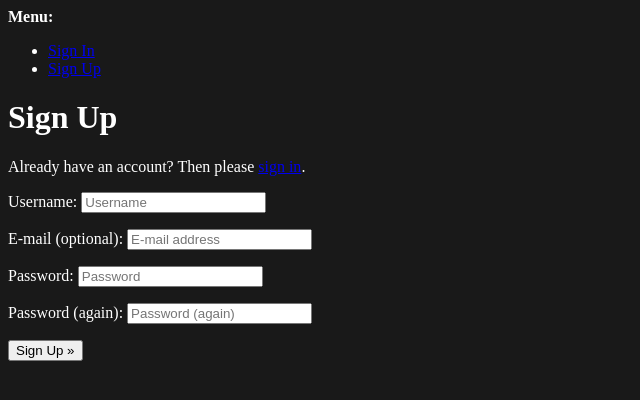
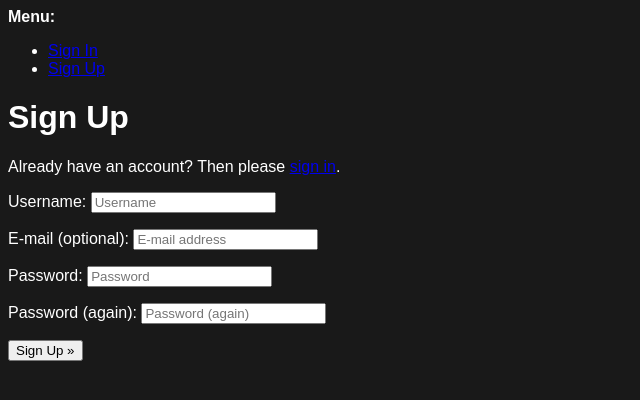
Before and after one commit to agostin-afk/projeto_hackathon, a Django app: page /accounts/signup/ in a window 1280 px wide. Shown: the top 400 px of the page, without its empty margins (0-640 px from the left). Run offline with Django 4.2, Linux system fonts and the light colour scheme.

Commit message:
criação de uma div para facilitar

```diff
--- a/static/css/estilo.css
+++ b/static/css/estilo.css
@@ -1,4 +1,9 @@
 body{
     color:#ffffff;
     background-color: rgb(25,25,25);
+
 }
+.conteudo{
+    margin: auto;
+    font-family: Arial, Helvetica, sans-serif;
+}
--- a/templates/account/base.html
+++ b/templates/account/base.html
@@ -11,8 +11,9 @@
     <link rel="stylesheet" type="text/css" href="{% static 'css/estilo.css' %}">
   </head>
   <body>
+
+    <div class="conteudo">
       {% block body %}
-
       {% if messages %}
       <div>
         <strong>{% trans "Messages:" %}</strong>
@@ -23,7 +24,6 @@
         </ul>
       </div>
       {% endif %}
-
       <div>
         <strong>{% trans "Menu:" %}</strong>
         <ul>
@@ -41,5 +41,6 @@
       {% endblock %}
       {% block extra_body %}
       {% endblock %}
+    </div>
   </body>
 </html>
--- a/templates/account/login.html
+++ b/templates/account/login.html
@@ -6,10 +6,10 @@
 {% block head_title %}{% trans "Sign In" %}{% endblock %}
 
 {% block content %}
+
 <h1>{% trans "Sign In" %}</h1>
 
 {% get_providers as socialaccount_providers %}
-
 {% if socialaccount_providers %}
 <p>{% blocktrans with site.name as site_name %}Please sign in with one
 of your existing third party accounts. Or, <a href="{{ signup_url }}">sign up</a>
@@ -41,5 +41,4 @@ for a {{ site_name }} account and sign in below:{% endblocktrans %}</p>
     <a class="button secondaryAction" href="{% url 'account_reset_password' %}">{% trans "Forgot Password?" %}</a>
     <button class="primaryAction" type="submit">{% trans "Sign In" %}</button>
   </form>
-
 {% endblock %}
```
Lines whose indentation alone changed are shown as unchanged.
